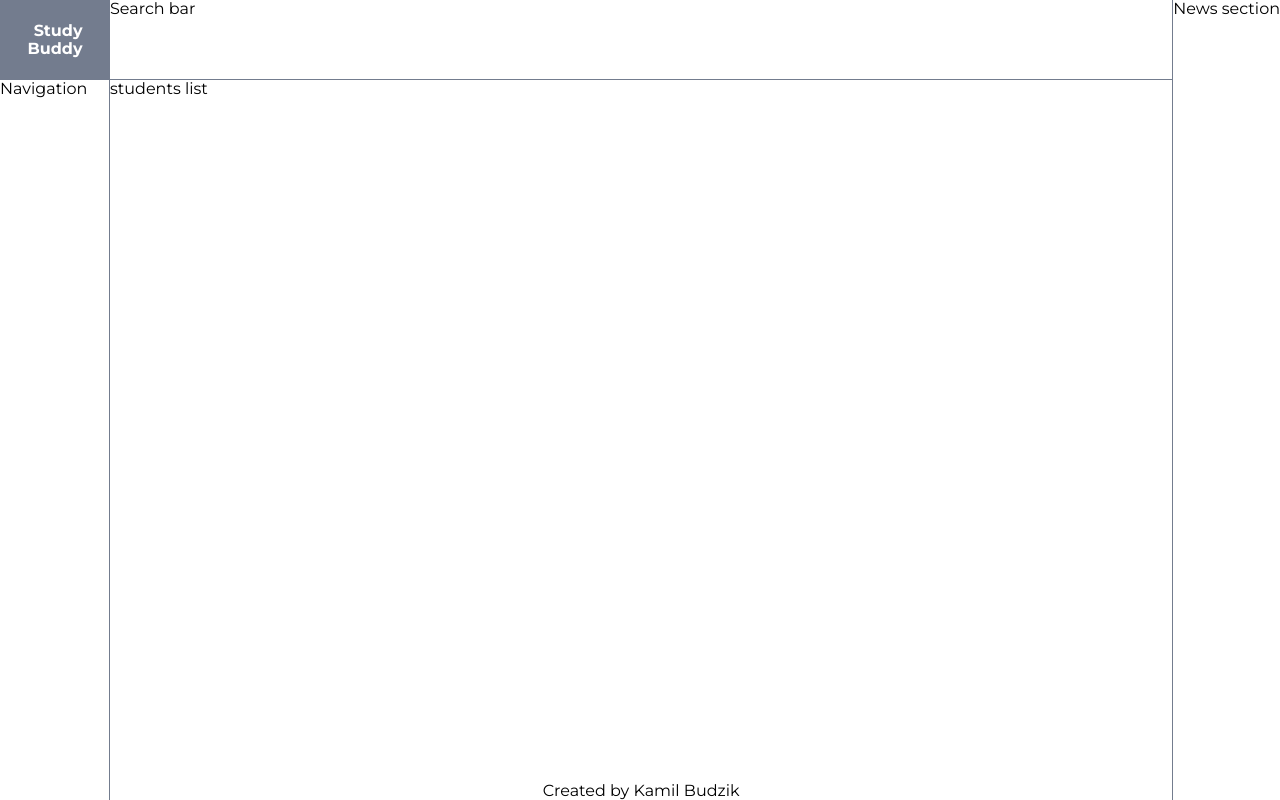
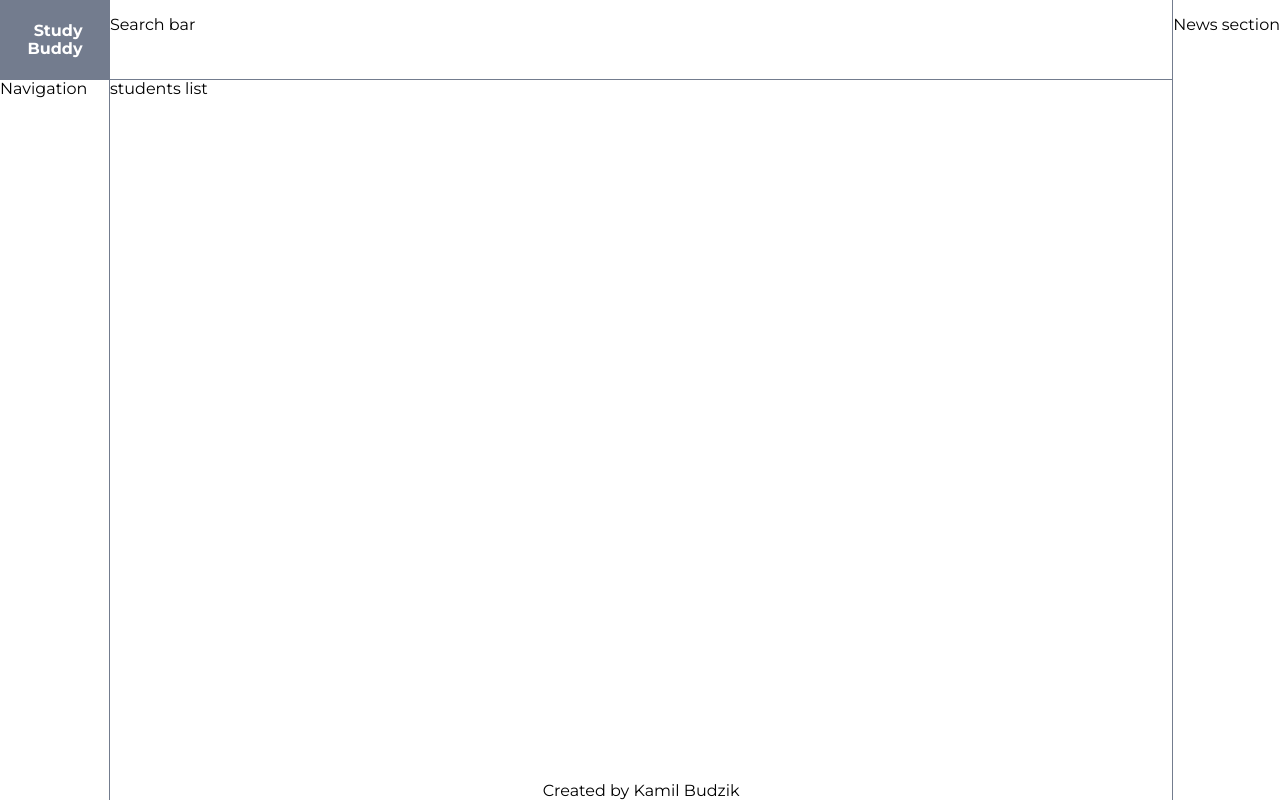
Before and after one commit to DonquixoteSabo/adv-study-buddy, a React (Create React App) app: page / in a window 1280 px wide. Built offline with nearby package versions, Linux system fonts and the light colour scheme.

Commit message:
feat: Add top spacing

```diff
--- a/src/components/Root/Root.tsx
+++ b/src/components/Root/Root.tsx
@@ -24,12 +24,14 @@ const StyledNav = styled.nav`
 
 const StyledSearchBar = styled.div`
   border-bottom: 1px solid ${({ theme }) => theme.colors.primary};
+  padding-top: ${({ theme }) => theme.spacing.m};
 `;
 
 const StyledNewsSection = styled.div`
   grid-column: 3/4;
   grid-row: 1/-1;
   border-left: 1px solid ${({ theme }) => theme.colors.primary};
+  padding-top: ${({ theme }) => theme.spacing.m};
 `;
 
 const StyledStudentsList = styled.div`
```
